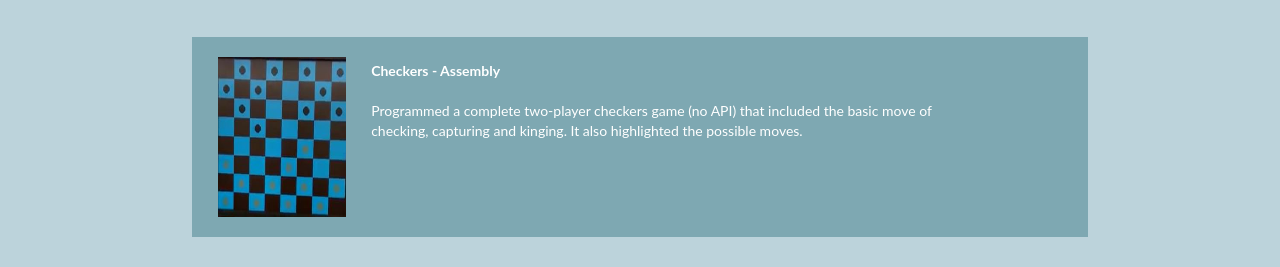
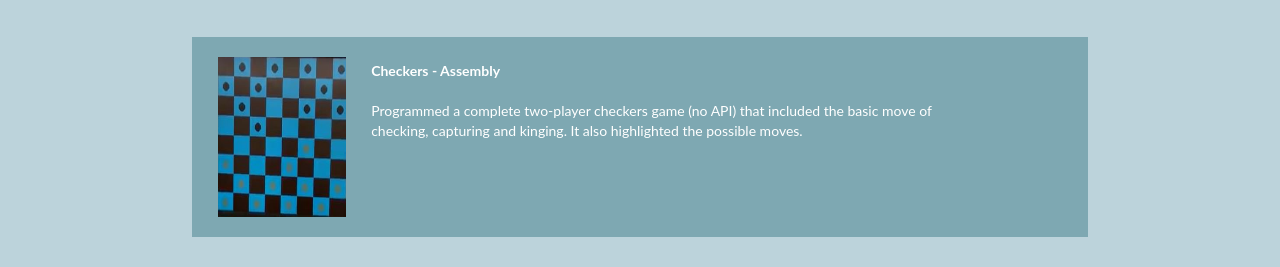
Before and after one commit to MImranAsghar/MImranAsghar.github.io, a website: page index.html in a window 1280 px wide. Shown: the part 2943-3210 px from the top of the page. Drawn offline with Linux system fonts and the light colour scheme; files whose address does not match are found by name.

Commit message:
Update index.html

```diff
--- a/index.html
+++ b/index.html
@@ -122,7 +122,7 @@
 <div class="head2"> <b>Resistor Network Program - C++</b>
 <br/><br/>  Programmed a C++ software that builds a circuit based on user inputs. It also does circuit calculations. Implemented using classes, pointers, inheritance, etc. </div>
 <div class="rectangle3"></div>
-<img src="checkers.jpg" alt="checkers" class="mapper3"></img>
+<img src="checkers.png" alt="checkers" class="mapper3"></img>
 <div class="head3"> <b>Checkers - Assembly</b>
 <br/><br/> Programmed a complete two-player checkers game (no API) that included the basic move of checking, capturing and kinging. It also highlighted the possible moves.</div>
 <div class="rectangle4"></div>
```
